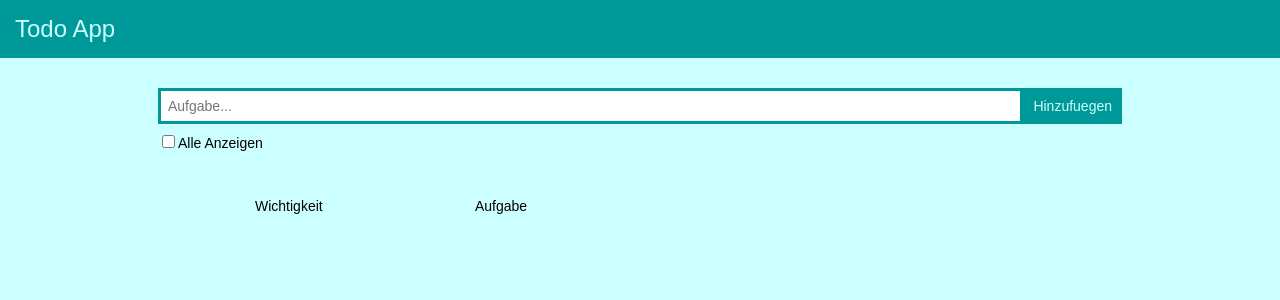
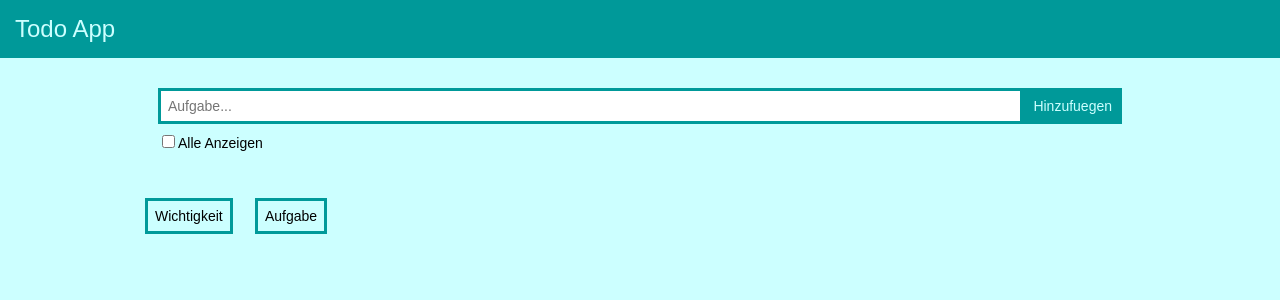
Before and after one commit to pinefoambath/webproject, a React (Create React App) app: page / in a window 1280 px wide. Shown: the top 300 px of the page. Built offline with nearby package versions, Linux system fonts and the light colour scheme.

Commit message:
sort buttons

```diff
--- a/src/components/pages/App.css
+++ b/src/components/pages/App.css
@@ -43,6 +43,17 @@
     border: 3px solid #009999;
   }
 
+  .sorting-button{
+    width: fit-content;
+    padding: 0.5em;
+    border: 3px solid #009999;
+  }
+
+  .sorting-button:hover{
+    background: #009999;
+    color: #ccffff;
+  }
+
   .items-list{
     display: flex;
     flex-direction: column;
--- a/src/components/pages/App.tsx
+++ b/src/components/pages/App.tsx
@@ -1,11 +1,13 @@
 import { Task } from 'components/task'
 import { createTodo, Todo } from 'models/Todo'
 import { Importance } from 'models/Importance'
-import React, { ChangeEvent, useState } from 'react'
+import React, { ChangeEvent, useEffect, useState } from 'react'
 import './App.css'
 
 export const App = () => {
   const [todoItems, setTodoItems] = useState<Todo[]>([])
+  const [textSortButton, setTextSortButton] = useState(false)
+  const [importanceSortButton, setImportanceSortButton] = useState(false)
   const [text, setText] = React.useState('')
 
   const addTodo = () => {
@@ -16,8 +18,8 @@ export const App = () => {
 
   const removeTodo = (id: string) => {
     setAsDone(id)
-    const newTodos = todoItems.filter(todo => todo.id !== id)
-    setTodoItems(newTodos)
+    // const newTodos = todoItems.filter(todo => todo.id !== id)
+    // setTodoItems(newTodos)
   }
 
   const setAsDone = (id: string) => {
@@ -38,6 +40,36 @@ export const App = () => {
     setTodoItems(todoItems)
     console.log('hello from ' + todoItems)
   }
+
+  useEffect(() => {
+    let returnValue: number[] = []
+    textSortButton ? (returnValue = [1, -1]) : (returnValue = [-1, 1])
+    const newTodos = todoItems.sort((a, b) => {
+      if (a.text > b.text) {
+        return returnValue[1]
+      }
+      if (a.text < b.text) {
+        return returnValue[0]
+      }
+      return 0
+    })
+    setTodoItems(newTodos)
+  }, [textSortButton, todoItems])
+
+  useEffect(() => {
+    let returnValue: number[] = []
+    importanceSortButton ? (returnValue = [1, -1]) : (returnValue = [-1, 1])
+    const newTodos = todoItems.sort((a, b) => {
+      if (a.importance > b.importance) {
+        return returnValue[1]
+      }
+      if (a.importance < b.importance) {
+        return returnValue[0]
+      }
+      return 0
+    })
+    setTodoItems(newTodos)
+  }, [importanceSortButton, todoItems])
 
   const textRendering = (todo: Todo) => {
     if (todo.done) {
@@ -71,9 +103,18 @@ export const App = () => {
         </div>
         <div className="items-list">
           <div className="single-item">
-            <div></div>
-            <div>Wichtigkeit</div>
-            <div>Aufgabe</div>
+            <button
+              className="sorting-button"
+              onClick={() => setImportanceSortButton(!importanceSortButton)}
+            >
+              Wichtigkeit
+            </button>
+            <button
+              className="sorting-button"
+              onClick={() => setTextSortButton(!textSortButton)}
+            >
+              Aufgabe
+            </button>
           </div>
 
           {todoItems.map(todo => (
```
